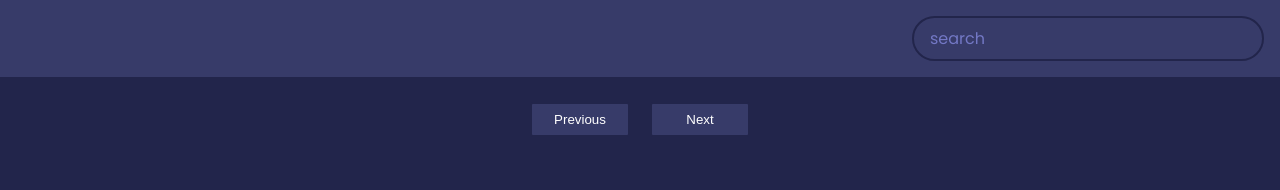
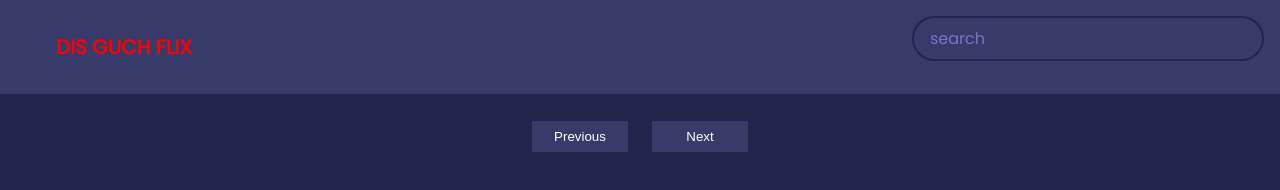
Before and after one commit to OwaisQasim/movieApplication, a plain HTML site: page index.html in a window 1280 px wide. Drawn offline with Linux system fonts and the light colour scheme; no server answers.

Commit message:
added some more functionalities like stickey header with blurring the background when scroll, logo text, etc

```diff
--- a/app.js
+++ b/app.js
@@ -6,6 +6,7 @@ const form = document.getElementById('form');
 const search = document.getElementById('search')
 const prevBtn = document.getElementById('prev')
 const nextBtn = document.getElementById('next')
+const header = document.getElementById('header')
 
 let currentPage = 1
 
@@ -14,7 +15,7 @@ getMovies(API_URL + currentPage)
 async function getMovies(url) {
     const response = await fetch(url)
     const data = await response.json()
-    showMovies(data.results)
+    showMovies(data.results.slice(0, 15))
 }
 
 function showMovies(movies) {
@@ -36,6 +37,7 @@ function showMovies(movies) {
         `
         main.appendChild(movieElement)
     })
+    window.scrollTo(0, 0)
 }
 
 function getClassByRate(vote) {
@@ -73,3 +75,11 @@ form.addEventListener('submit', (e) => {
         window.location.reload()
     }
 })
+
+window.addEventListener('scroll', () => {
+    if (window.scrollY > 0) {
+        header.classList.add('scroll');
+    } else {
+        header.classList.remove('scroll');
+    }
+});
--- a/index.html
+++ b/index.html
@@ -10,10 +10,14 @@
 </head>
 
 <body>
-    <header>
+    <header id="header">
+        <ul>
+            <li><a href="index.html">Dis Guch Flix</a></li>
+        </ul>
         <form id="form">
             <input type="text" class="search" id="search" placeholder="search">
         </form>
+
     </header>
 
     <main id="main">
--- a/styles.css
+++ b/styles.css
@@ -16,11 +16,40 @@ body {
     margin: 0;
 }
 
+ul li a {
+    color: red;
+    text-decoration: none;
+    font-size: 20px;
+    font-weight: bold;
+    text-transform: uppercase;
+}
+
+ul {
+    display: flex;
+    width: 74%;
+}
+
+ul li {
+    list-style-type: none;
+    display: flex;
+    justify-content: flex-start;
+    margin-right: 20px;
+}
+
+
 header {
     padding: 1rem;
     display: flex;
     justify-content: flex-end;
     background-color: var(--secondary-color);
+    position: sticky;
+    top: 0;
+    z-index: 1;
+}
+
+header.scroll {
+    background-color: rgba(0, 0, 0, 0.8);
+    transition: background-color 0.5s ease-in;
 }
 
 .search {
@@ -108,6 +137,10 @@ main {
     transition: transform 0.3s ease-in;
 }
 
+.movie:hover {
+    cursor: pointer;
+}
+
 .movie:hover .overview {
     transform: translateY(0);
 }
```
